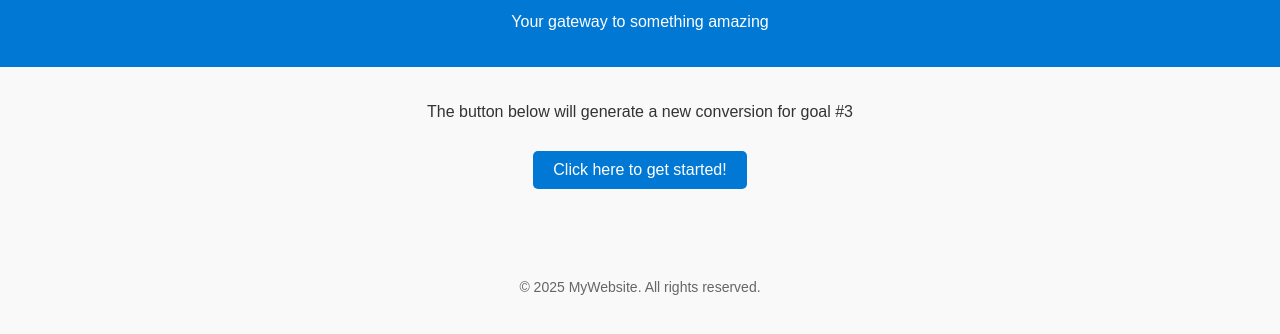
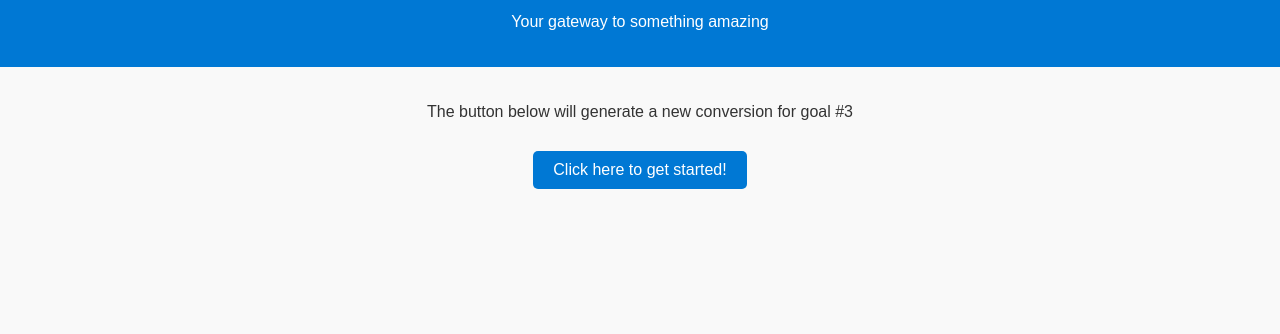
Before and after one commit to matheus-from-irev/third_page, a plain HTML site: page index.html in a window 1280 px wide. Shown: the part 60-394 px from the top of the page. Drawn offline with Linux system fonts and the light colour scheme.

Commit message:
Update index.html

```diff
--- a/index.html
+++ b/index.html
@@ -18,9 +18,6 @@
       <button id="send-request-button">Click here to get started!</button>
     </div>
   </div>
-
-  <footer>
-    &copy; 2025 MyWebsite. All rights reserved.
-  </footer>
+<script src="script.js"></script>
 </body>
 </html>
```
